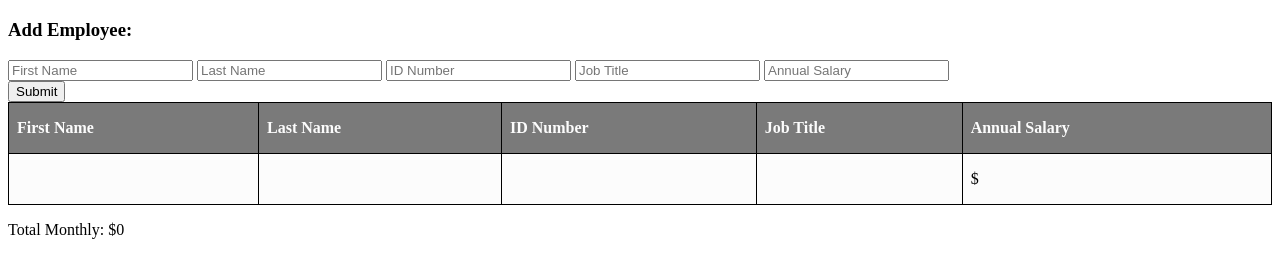
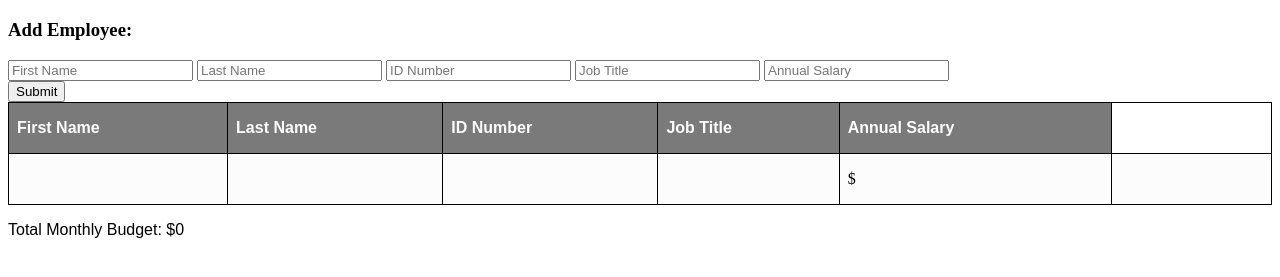
Before and after one commit to Koda125/Weekend-Salary-Calc, a website: page index.html in a window 1280 px wide. Both pictures are taken after a click on the button "Submit". Shown: the part 61-338 px from the top of the page. Drawn offline with Linux system fonts and the light colour scheme.

Commit message:
Testing possibilities for adding each Annual Salary into monthly budget

```diff
--- a/index.html
+++ b/index.html
@@ -36,7 +36,7 @@
         <input
         id="annualSalaryInput"
         placeholder="Annual Salary"
-        type="text">
+        type="number">
       </form>
       <form onsubmit="submitClick(event)">
         <button id="submitButton">Submit</button>
@@ -61,8 +61,8 @@
    </section>
 
   </main>
-  <footer id="totalMonthly">
-
+  <footer >
+    <p id="totalMonthly">Total Monthly Budget: </p>
   </footer>
 </body>
 </html>
--- a/script.js
+++ b/script.js
@@ -1,4 +1,6 @@
-console.log('Hello World!')
+
+
+
 function submitClick(event){
     event.preventDefault(event)
     const firstName = document.querySelector("#firstNameInput").value
@@ -15,12 +17,13 @@ function submitClick(event){
         <td> ${idNumber} </td>
         <td> ${jobTitle} </td>
         <td> $${annualSalary} </td>
+        <td> <button onClick="deleteEmployee(event)" id="deleteButton>Delete</button> </td>
     </tr>
     `
     let budgetPerMonth = annualSalary / 12
     let monthlyBudget = document.querySelector("#totalMonthly")
-    monthlyBudget.innerHTML += `
-    <p> Total Monthly: $${budgetPerMonth} </p>
+    monthlyBudget.textContent += `
+    $${budgetPerMonth}
     `
 
 }
--- a/style.css
+++ b/style.css
@@ -12,6 +12,7 @@ table {
     min-width: 3.5em;
   }
   thead {
+    font-family: Arial, Helvetica, sans-serif;
     background: #7a7a7a;
     color: #fcfcfc;
   }
@@ -21,3 +22,9 @@ table {
   tbody tr:nth-child(even){
     background: #dcdcdc;
   }
+
+  footer {
+    font-family: fantasy;
+    color: black;
+
+  }
```
